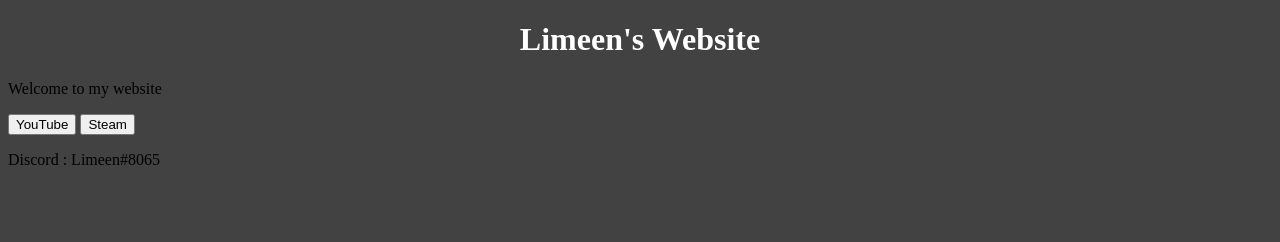
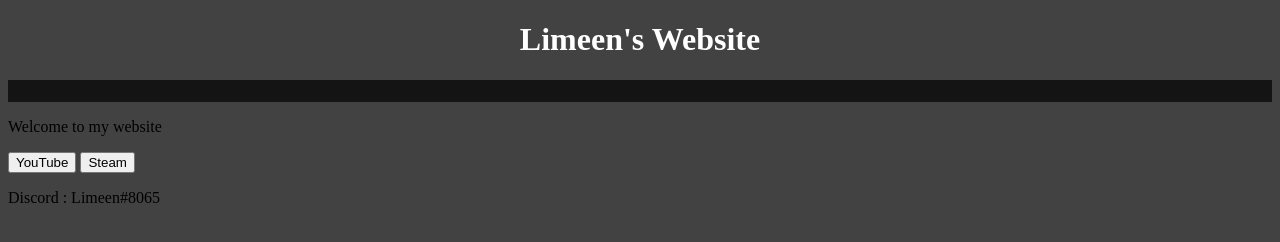
Before and after one commit to Limeen/Limeen.github.io, a plain HTML site: page index.html in a window 1280 px wide. Drawn offline with Linux system fonts and the light colour scheme.

Commit message:
Update index.html

```diff
--- a/index.html
+++ b/index.html
@@ -6,6 +6,7 @@
   <link rel="icon" href="https://cdn.discordapp.com/attachments/921101829427847169/936668766710927410/chibi_emelineHD.png">
   <div style="text-align: center">
    <h1 style="color: white">Limeen's Website</h1>
+   <hr style="height: 20px" color="#141414"/>
   </div>
 </head>
 <body>
```
